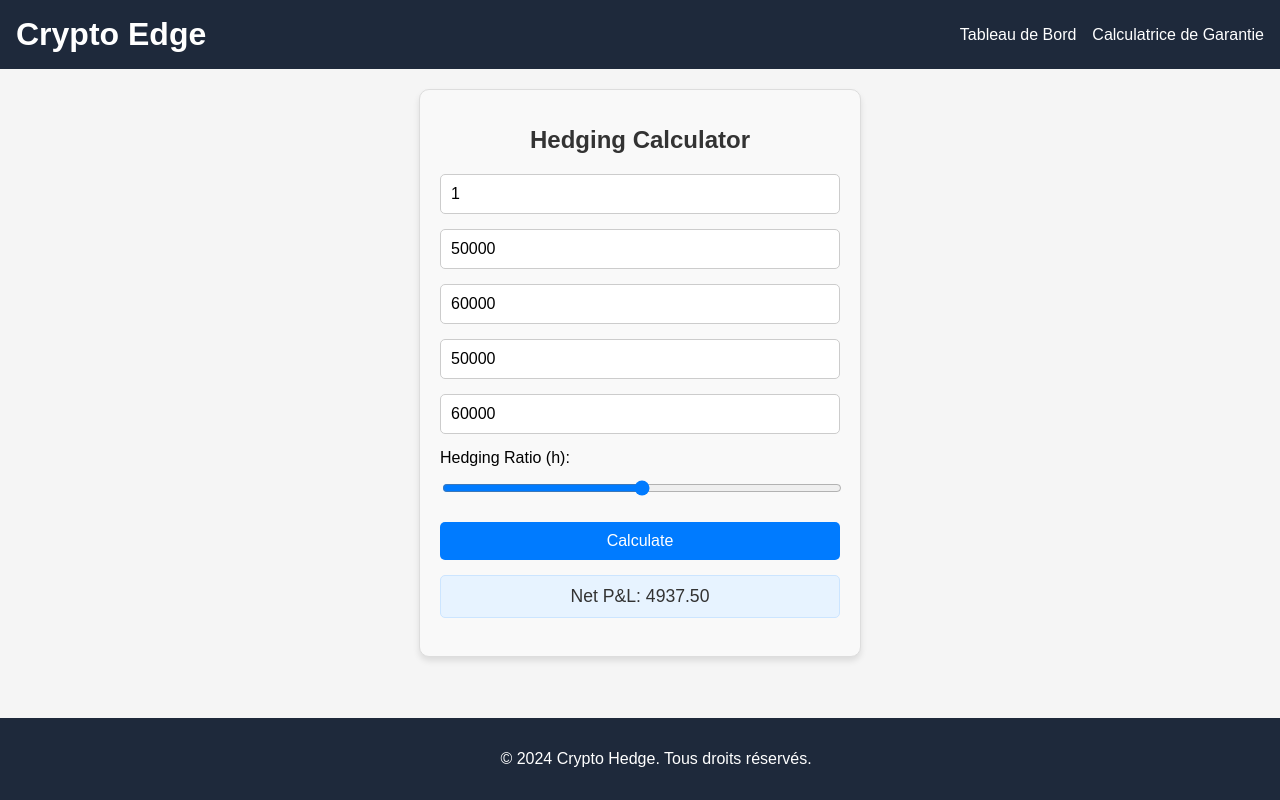
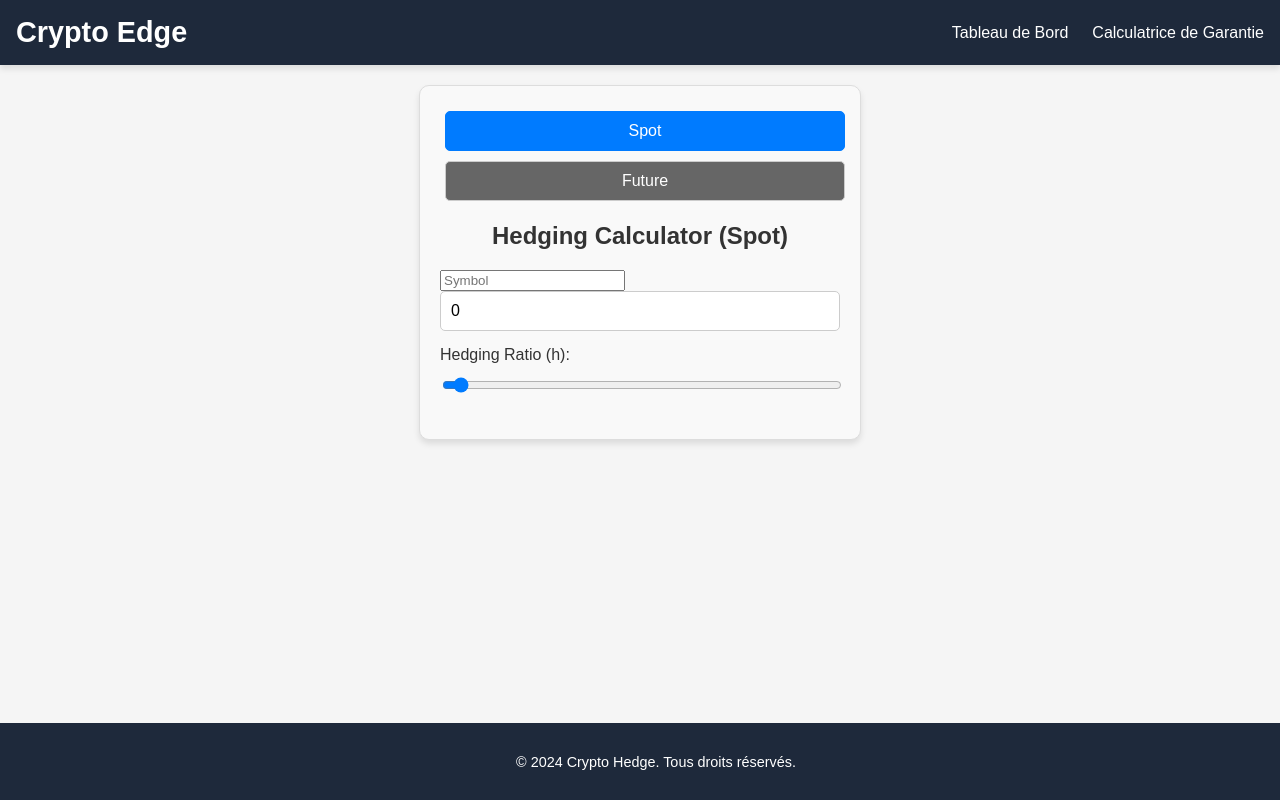
Before and after one commit to eliottvalette/crypto-hedging, a React (Vite) app: page /hedging in a window 1280 px wide. Built offline with nearby package versions, Linux system fonts and the light colour scheme.

Commit message:
Refactor CSS height property in App.css and remove commented code in HedgingCalculator.jsx

```diff
--- a/src/components/Dashboard.jsx
+++ b/src/components/Dashboard.jsx
@@ -1,29 +1,6 @@
 import { useState, useEffect, useRef, memo } from 'react';
-import { Line } from 'react-chartjs-2';
 import axios from 'axios';
-import { calculatePnlSpot } from '../utils/hedging';
 
-import {
-  Chart as ChartJS,
-  CategoryScale,
-  LinearScale,
-  PointElement,
-  LineElement,
-  Title,
-  Tooltip,
-  Legend
-} from 'chart.js';
-
-// Register Chart.js components
-ChartJS.register(
-  CategoryScale,
-  LinearScale,
-  PointElement,
-  LineElement,
-  Title,
-  Tooltip,
-  Legend
-);
 
 function Dashboard() {
   const [marketData, setMarketData] = useState(null);
@@ -81,7 +58,7 @@ function Dashboard() {
               <p>Current BTC Price: {marketData && marketData.lastPrice ? `$${parseFloat(marketData.lastPrice).toLocaleString()}` : 'N/A'}</p>
       </div>
       <div className="chart-container" ref={container}>
-        <div className="chart-container__widget" style={{ height: "calc(100% - 32px)", width: "100%" }}></div>
+        <div className="chart-container__widget"></div>
       </div>
     </>
   );
--- a/src/components/HedgingCalculator.jsx
+++ b/src/components/HedgingCalculator.jsx
@@ -1,56 +1,56 @@
-import { useState, useEffect } from 'react';
+import { useState } from 'react';
 import { calculateNetPnl } from '../utils/hedging';
-// import fetchHistoricalData from '../utils/data';
-
 
 const HedgingCalculator = () => {
-    const [inputs, setInputs] = useState({
-        Q: 1,
-        P_spot_achat: 50000,
-        P_spot_vente: 60000,
-        P_futures_entree: 50000,
-        P_futures_sortie: 60000,
-        F_spot: 0.001,
-        F_futures: 0.0004,
-        F_funding: 0.0001,
-        T: 1,
-        h: 0.5
-    });
+    const [symbol, setSymbol] = useState('');
+    const [amount, setAmount] = useState(0);
+    const [proportion, setProportion] = useState(0);
+    const [hedgeKind, setHedgeKind] = useState('spot');
 
-    const [netPnl, setNetPnl] = useState(0);
-
-    const handleChange = (e) => {
-        const { name, value } = e.target;
-        setInputs({ ...inputs, [name]: parseFloat(value) });
-    };
-
-    const calculate = async () => {
-        const result = calculateNetPnl(
-            inputs.Q, inputs.P_spot_achat, inputs.P_spot_vente,
-            inputs.P_futures_entree, inputs.P_futures_sortie,
-            inputs.F_spot, inputs.F_futures, inputs.F_funding, inputs.T, inputs.h
-        );
-        setNetPnl(result);
-    };
-
-    useEffect(() => {
-        calculate(); // Recalculate on initial render
-    }, [inputs]);
+    const isSpot = hedgeKind === 'spot';
 
     return (
         <div className="calculator-container">
-            <h1>Hedging Calculator</h1>
-            <input type="number" name="Q" value={inputs.Q} onChange={handleChange} placeholder="Quantity (Q)" />
-            <input type="number" name="P_spot_achat" value={inputs.P_spot_achat} onChange={handleChange} placeholder="Spot Purchase Price" />
-            <input type="number" name="P_spot_vente" value={inputs.P_spot_vente} onChange={handleChange} placeholder="Spot Selling Price" />
-            <input type="number" name="P_futures_entree" value={inputs.P_futures_entree} onChange={handleChange} placeholder="Futures Entry Price" />
-            <input type="number" name="P_futures_sortie" value={inputs.P_futures_sortie} onChange={handleChange} placeholder="Futures Exit Price" />
+            <div className="buttons-container">
+                <button
+                    className={isSpot ? 'active' : ''}
+                    onClick={() => setHedgeKind('spot')}
+                >
+                    Spot
+                </button>
+                <button
+                    className={!isSpot ? 'active' : ''}
+                    onClick={() => setHedgeKind('future')}
+                >
+                    Future
+                </button>
+            </div>
+            <h1>Hedging Calculator ({hedgeKind === 'spot' ? 'Spot' : 'Future'})</h1>
+            <input
+                type="text"
+                name="Symbol"
+                value={symbol}
+                onChange={(e) => setSymbol(e.target.value)}
+                placeholder="Symbol"
+            />
+            <input
+                type="number"
+                name="Amount"
+                value={amount}
+                onChange={(e) => setAmount(parseFloat(e.target.value) || 0)}
+                placeholder="Amount ($)"
+            />
             <label>Hedging Ratio (h):</label>
-            <input type="range" name="h" min="0" max="1" step="0.01" value={inputs.h} onChange={handleChange} />
-            <button onClick={calculate}>Calculate</button>
-            <p>Net P&L: {netPnl.toFixed(2)}</p>
+            <input
+                type="range"
+                name="h"
+                min="0"
+                max="1"
+                step="0.01"
+                value={proportion}
+                onChange={(e) => setProportion(parseFloat(e.target.value) || 0)}
+            />
         </div>
-
     );
 };
 
--- a/src/styles/App.css
+++ b/src/styles/App.css
@@ -4,6 +4,7 @@ body {
   margin: 0;
   font-family: Arial, sans-serif;
   background-color: #f5f5f5;
+  color: #333; /* Ensures readable text color across the app */
 }
 
 .header {
@@ -13,22 +14,31 @@ body {
   display: flex;
   justify-content: space-between;
   align-items: center;
+  box-shadow: 0 4px 6px rgba(0, 0, 0, 0.1); /* Adds depth */
 }
 
 .header h1 {
   margin: 0;
+  font-size: 1.8rem;
 }
 
 .header nav ul {
   list-style: none;
   display: flex;
-  gap: 1rem;
+  gap: 1.5rem;
   margin: 0;
+  padding: 0;
 }
 
 .header nav ul li a {
   color: white;
   text-decoration: none;
+  font-size: 1rem;
+  transition: color 0.3s ease;
+}
+
+.header nav ul li a:hover {
+  color: #00b4d8; /* Adds a hover effect for links */
 }
 
 .footer {
@@ -39,30 +49,78 @@ body {
   position: fixed;
   width: 100%;
   bottom: 0;
+  font-size: 0.9rem;
 }
 
 .main {
   padding: 2rem;
+  max-width: 1200px;
+  margin: auto; /* Centers the content */
 }
 
 .dashboard {
   padding: 2rem;
   display: flex;
   flex-direction: column;
+  gap: 1.5rem;
+  background-color: #ffffff;
+  border-radius: 10px;
+  box-shadow: 0 4px 6px rgba(0, 0, 0, 0.1);
 }
 
 .market-info {
-  margin-bottom: 2rem;
+  margin-bottom: 1.5rem;
+  font-size: 1.2rem;
+  font-weight: 600;
+  color: #333;
+  padding: 1rem;
+  background-color: #f0f4f8;
+  border-radius: 8px;
+}
+
+.market-info p {
+  margin: 0;
 }
 
 .chart-container {
   background-color: white;
-  padding: 1rem;
-  border-radius: 8px;
+  padding: 1.5rem;
+  border-radius: 10px;
   display: flex;
   justify-content: center;
-  height : 50vh;
+  align-items: center; /* Centers chart vertically */
+  height: 50vh;
+  box-shadow: 0 4px 6px rgba(0, 0, 0, 0.1); /* Adds a shadow effect */
+  transition: transform 0.3s ease, box-shadow 0.3s ease;
 }
+
+.chart-container:hover {
+  transform: translateY(-3px); /* Adds a hover animation */
+  box-shadow: 0 6px 12px rgba(0, 0, 0, 0.15);
+}
+
+.chart-container__widget {
+  width: 100%;
+  height: 100%;
+}
+
+/* General Media Query for Responsiveness */
+@media (max-width: 768px) {
+  .dashboard {
+    padding: 1rem;
+  }
+
+  .market-info {
+    font-size: 1rem;
+    padding: 0.8rem;
+  }
+
+  .chart-container {
+    height: 40vh; /* Adjust chart height for smaller screens */
+    padding: 1rem;
+  }
+}
+
 
 
 /* Styles for the calculator container */
@@ -129,3 +187,26 @@ body {
   border: 1px solid #cce5ff;
   border-radius: 5px;
 }
+
+
+.buttons-container button {
+  padding: 10px 20px;
+  margin: 5px;
+  font-size: 1rem;
+  border: 1px solid #ccc;
+  background-color: #666666;
+  border-radius: 5px;
+  cursor: pointer;
+  transition: background-color 0.3s ease, color 0.3s ease;
+}
+
+.buttons-container button.active {
+  background-color: #007bff;
+  color: white;
+  border-color: #007bff;
+}
+
+.buttons-container button:hover {
+  background-color: #0056b3;
+  color: white;
+}
```
